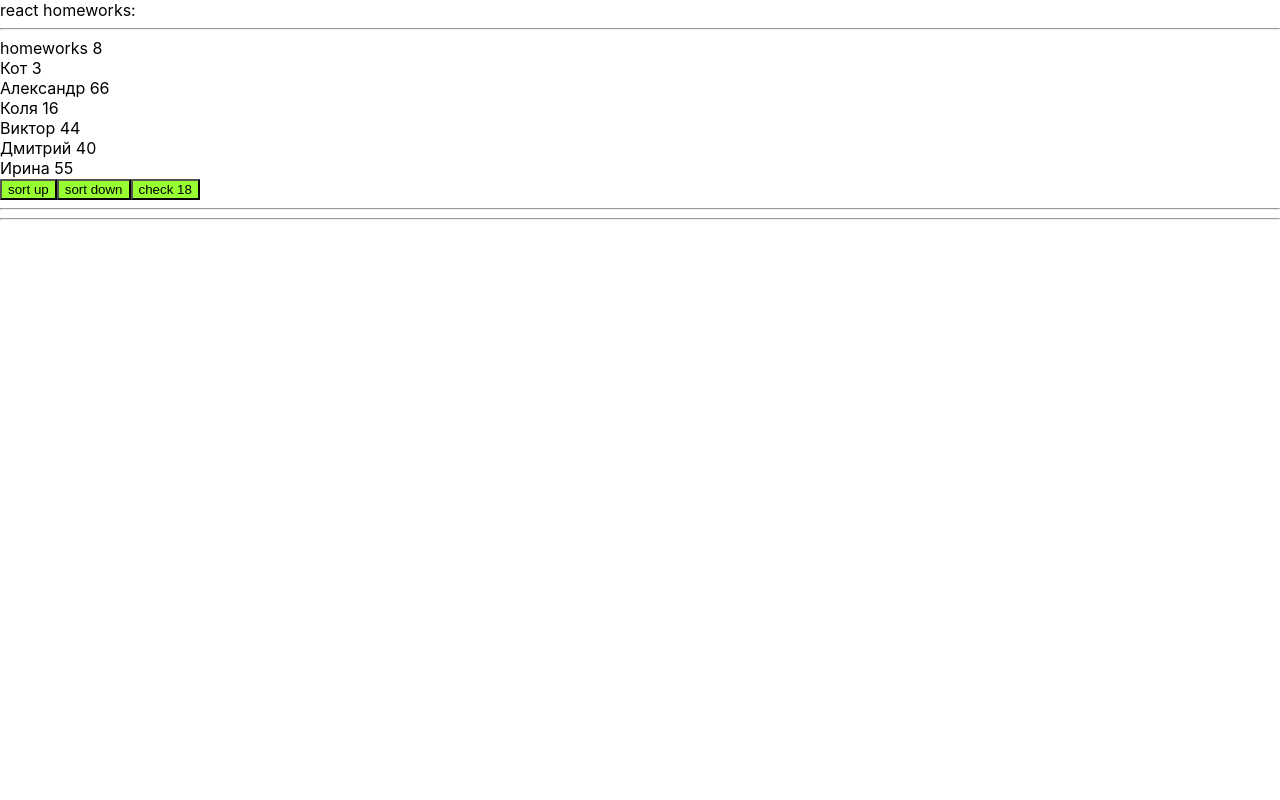
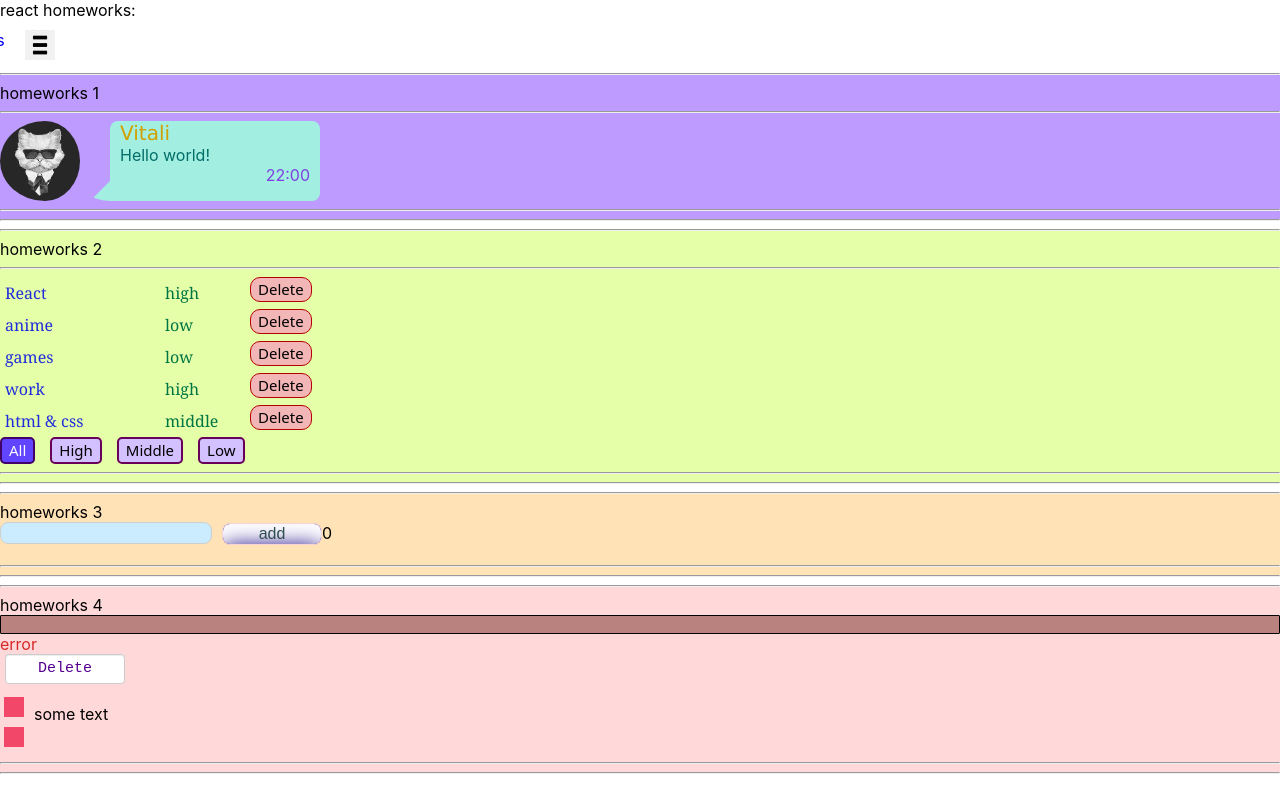
Before and after one commit to Trivium-bit/homework, a React (Create React App) app: page /#/pre-junior in a window 1280 px wide. Built offline with nearby package versions, Linux system fonts and the light colour scheme.

Commit message:
homeworks 8

```diff
--- a/src/p1-main/m1-ui/u1-app/App.tsx
+++ b/src/p1-main/m1-ui/u1-app/App.tsx
@@ -13,14 +13,14 @@ function App() {
     return (
         <div className={s.App}>
             <div>react homeworks:</div>
-           {/*  <HW1/>
+            {/* <HW1/>
             <HW2/>
             <HW3/>
-            <HW4/>
+            <HW4/> */}
             <HW5/>
-            <HW6/>
-            <HW7/> */}
-            <HW8/>
+            {/* <HW6/>
+            <HW7/>
+            <HW8/> */}
         </div>
     )
 }
--- a/src/p2-homeworks/h5/pages/Junior.tsx
+++ b/src/p2-homeworks/h5/pages/Junior.tsx
@@ -1,17 +1,17 @@
 import React from "react";
-/* import HW7 from "../../h7/HW7";
+import HW7 from "../../h7/HW7";
 import HW8 from "../../h8/HW8";
 import HW9 from "../../h9/HW9";
-import HW10 from "../../h10/HW10";
+/* import HW10 from "../../h10/HW10";
 import HW11 from "../../h11/HW11"; */
 
 function Junior() {
     return (
         <div>
-            {/* <HW7/>
+            <HW7/>
             <HW8/>
             <HW9/>
-            <HW10/>
+           {/*  <HW10/>
             <HW11/> */}
 
         </div>
--- /dev/null
+++ b/src/p2-homeworks/h8/HW8.module.css
@@ -0,0 +1,7 @@
+.background {
+    background-color: rgb(183, 244, 255);
+}
+.fonts {
+font-family: 'Shizuru', cursive;
+color: olive;
+}
--- a/src/p2-homeworks/h8/HW8.tsx
+++ b/src/p2-homeworks/h8/HW8.tsx
@@ -1,6 +1,7 @@
 import React, {useState} from 'react'
 import {homeWorkReducer} from './bll/homeWorkReducer'
 import SuperButton from '../h4/common/c2-SuperButton/SuperButton'
+import s from './HW8.module.css'
 
 export type UserType = {
     _id: number
@@ -28,13 +29,14 @@ function HW8() {
     const Check18 = () => setPeople(homeWorkReducer(initialPeople, {type: 'CHECK-18'}))
 
     return (
-        <div>
+        <div className={s.background}>
             <hr/>
             homeworks 8
 
             {/*should work (должно работать)*/}
+            <div className={s.fonts}>
             {finalPeople}
-
+            </div>
             <div>
             <span><SuperButton onClick={sortUp}>sort up</SuperButton></span>
             <span><SuperButton onClick={sortDown}>sort down</SuperButton></span>
```
Also changed, not shown: src/p2-homeworks/h1/HW1.tsx (+1 -1 lines).
